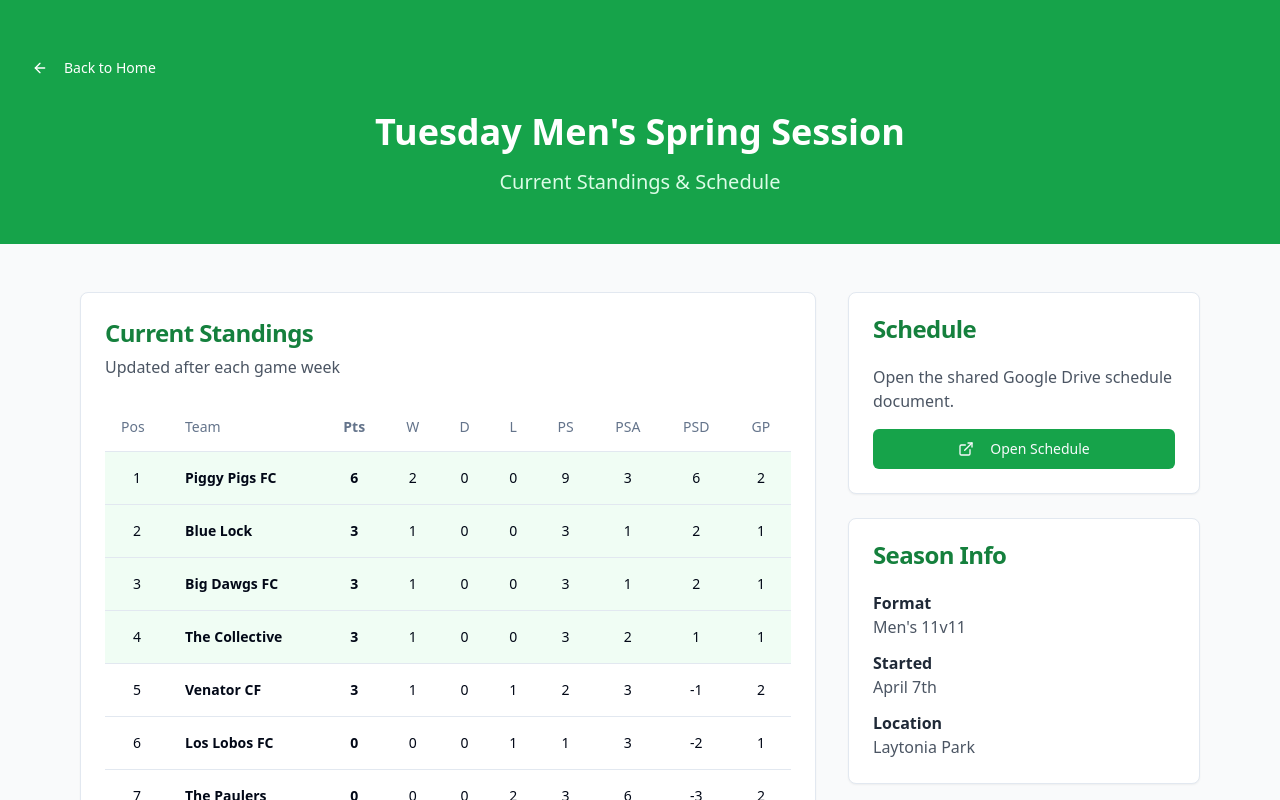
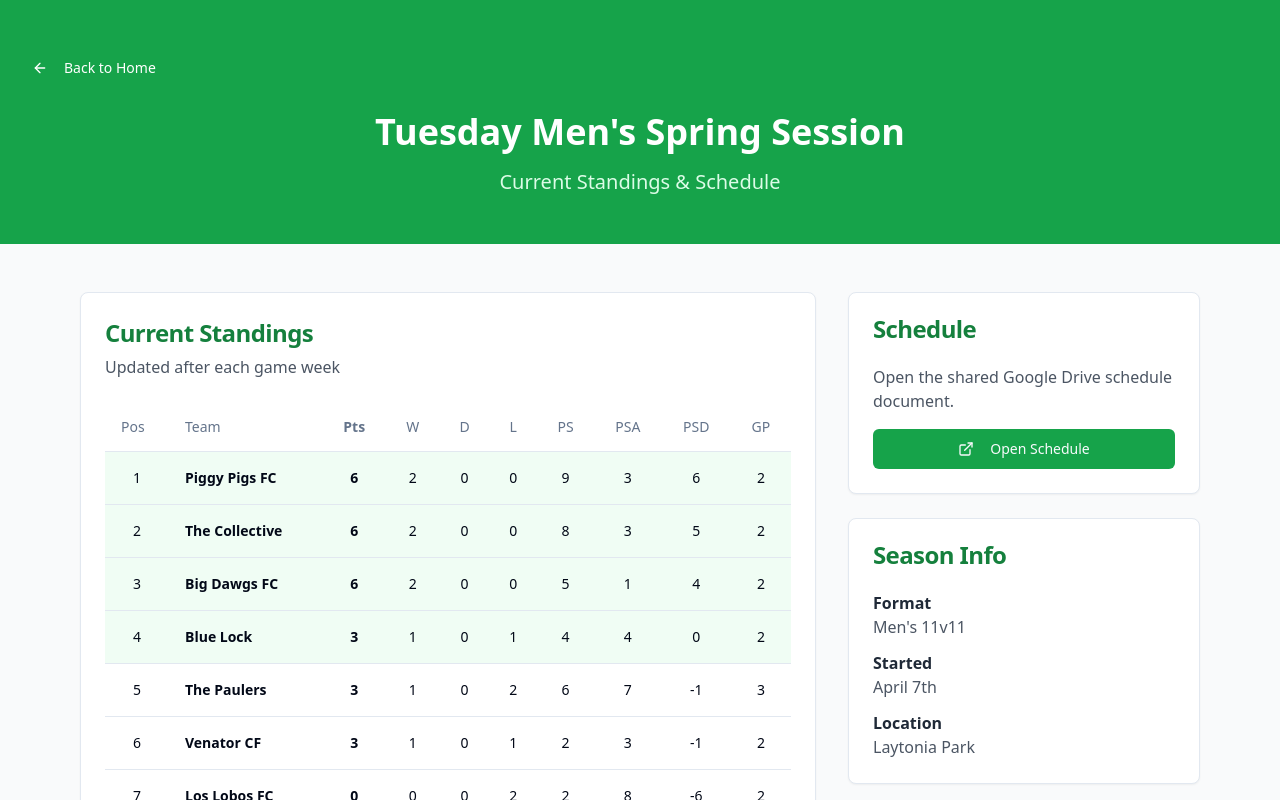
Before and after one commit to aaron132435/a5soccer-thursday-nights-kickoff, a React (Vite) app: page /tuesday-mens-standings in a window 1280 px wide. Shown: the top 800 px of the page. Built offline with nearby package versions, Linux system fonts and the light colour scheme.

Commit message:
Changes
Co-authored-by: aaron132435 <60522780+aaron132435@users.noreply.github.com>

```diff
--- a/src/pages/TuesdayMensStandings.tsx
+++ b/src/pages/TuesdayMensStandings.tsx
@@ -8,14 +8,14 @@ const TuesdayMensStandings = () => {
   const scheduleUrl = "https://docs.google.com/document/d/1tHCF3MQefo87yojhsNTBVc0yxKHooW1PjKQ6mv0VlkU/edit?usp=sharing";
 
   const rawStandings = [
-    { team: "Blue Lock", points: 3, wins: 1, losses: 0, draws: 0, ps: 3, psa: 1, psd: 2, played: 1 },
-    { team: "The Collective", points: 3, wins: 1, losses: 0, draws: 0, ps: 3, psa: 2, psd: 1, played: 1 },
-    { team: "The Paulers", points: 0, wins: 0, losses: 2, draws: 0, ps: 3, psa: 6, psd: -3, played: 2 },
-    { team: "Los Lobos FC", points: 0, wins: 0, losses: 1, draws: 0, ps: 1, psa: 3, psd: -2, played: 1 },
+    { team: "Blue Lock", points: 3, wins: 1, losses: 1, draws: 0, ps: 4, psa: 4, psd: 0, played: 2 },
+    { team: "The Collective", points: 6, wins: 2, losses: 0, draws: 0, ps: 8, psa: 3, psd: 5, played: 2 },
+    { team: "The Paulers", points: 3, wins: 1, losses: 2, draws: 0, ps: 6, psa: 7, psd: -1, played: 3 },
+    { team: "Los Lobos FC", points: 0, wins: 0, losses: 2, draws: 0, ps: 2, psa: 8, psd: -6, played: 2 },
     { team: "Piggy Pigs FC", points: 6, wins: 2, losses: 0, draws: 0, ps: 9, psa: 3, psd: 6, played: 2 },
     { team: "Venator CF", points: 3, wins: 1, losses: 1, draws: 0, ps: 2, psa: 3, psd: -1, played: 2 },
-    { team: "Pikachu FC", points: 0, wins: 0, losses: 2, draws: 0, ps: 2, psa: 7, psd: -5, played: 2 },
-    { team: "Big Dawgs FC", points: 3, wins: 1, losses: 0, draws: 0, ps: 3, psa: 1, psd: 2, played: 1 },
+    { team: "Pikachu FC", points: 0, wins: 0, losses: 3, draws: 0, ps: 2, psa: 9, psd: -7, played: 3 },
+    { team: "Big Dawgs FC", points: 6, wins: 2, losses: 0, draws: 0, ps: 5, psa: 1, psd: 4, played: 2 },
   ];
 
   const standings = [...rawStandings]
```
